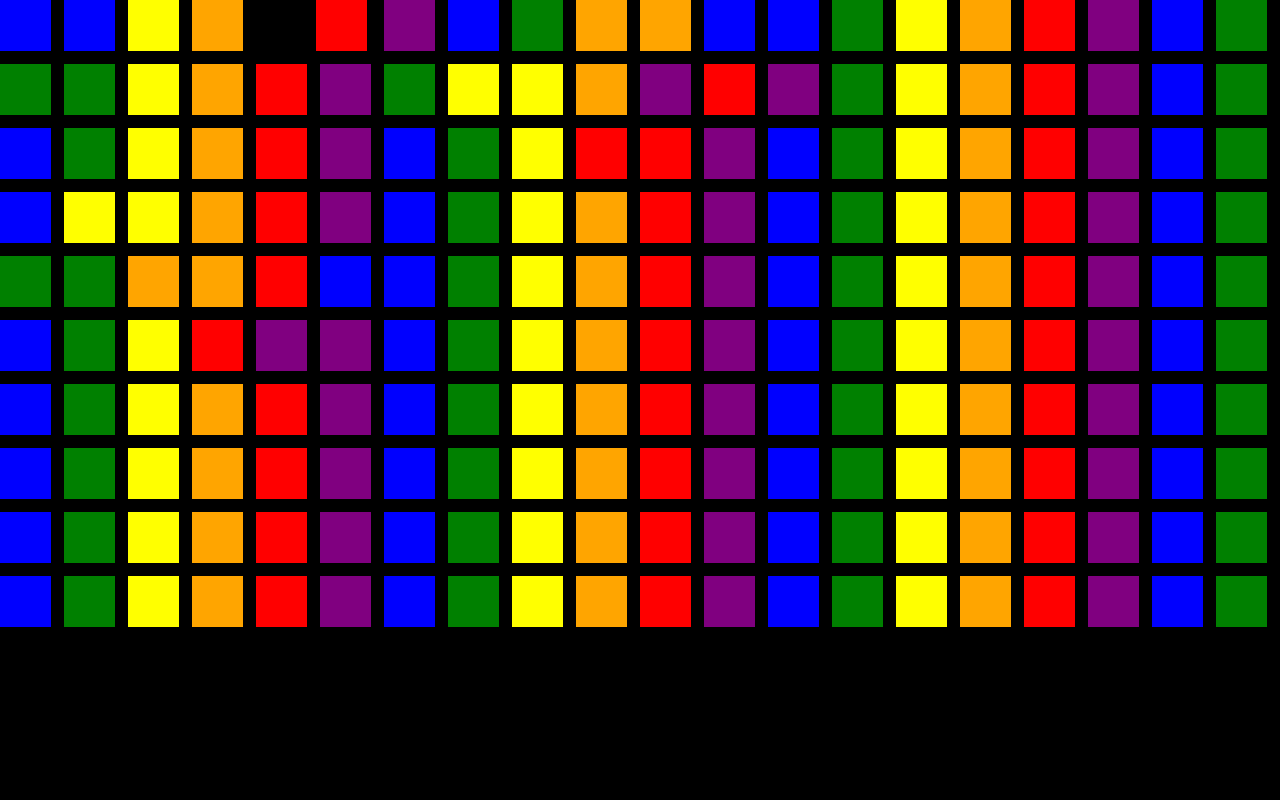
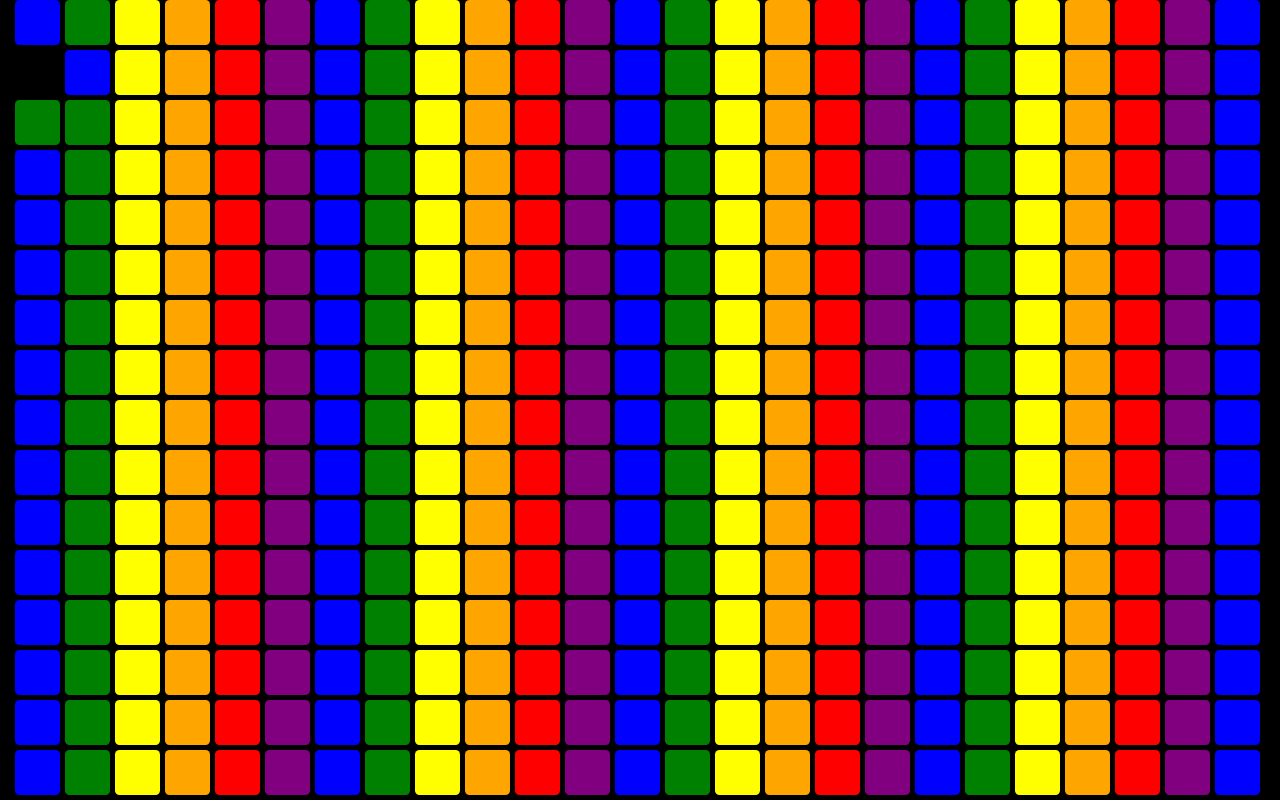
Before and after one commit to benCoomes/webdev2, a plain HTML site: page 4-jQuery/squaresaver.html in a window 1280 px wide. Drawn offline with nearby package versions, Linux system fonts and the light colour scheme.

Commit message:
dynamic square sizing in squaresaver.html

```diff
--- a/4-jQuery/squaresaver.html
+++ b/4-jQuery/squaresaver.html
@@ -4,14 +4,14 @@
 
 	<style type="text/css">
 		.square{
-			width: 4vw;
-			height: 4vw;
-			/*border-radius: 1%;
-			border-color: red;
+			width: 45px;
+			height: 45px;
+			border-radius: 10%;
+			/*border-color: red;
 			border-style: solid;
 			border-width: 5px;*/
-			margin-right: 1vw;
-			margin-bottom: 1vw;
+			margin-right: 5px;
+			margin-bottom: 5px;
 			position: absolute;
 		}
 
@@ -25,9 +25,16 @@
 <body>
 <script type="text/javascript">
 //for testing now, later change to be dynamic w/ viewing size
-var row_count = 10;
-var col_count = 20;
-var square_height = 5;
+var vpw = Math.max(document.documentElement.clientWidth, window.innerWidth || 0);
+var vph = Math.max(document.documentElement.clientHeight, window.innerHeight || 0);
+var square_height = 50;
+
+var row_count = Math.floor(vph/square_height);
+var col_count = Math.floor(vpw/square_height);
+var voffset = (vph%square_height)/2;
+var hoffset = (vpw%square_height)/2;
+//todo: make colorGradient(first color, second color, number of steps)
+// which automatically
 var colors = ['blue', 'green', 'yellow', 'orange', 'red', 'purple'];
 
 var $contentDiv = $("body");
@@ -41,8 +48,8 @@ for(var r = 0; r < row_count; r++){
 			$contentDiv.append(squareHTML);
 			var $square = $("#blank-square");
 			$square.css({
-				"top":(r * square_height).toString() + "vw",
-				"left":(c * square_height).toString() + "vw",
+				"top":((r * square_height) + voffset).toString() + "px",
+				"left":((c * square_height) + hoffset).toString() + "px",
 				"border-color":"black",
 				"background-color":"black"
 			});
@@ -58,8 +65,8 @@ for(var r = 0; r < row_count; r++){
 		$contentDiv.append(squareHTML);
 		var $square = $("#" + square_id);
 		$square.css({
-			"top":(r * square_height).toString() + "vw",
-			"left":(c * square_height).toString() + "vw",
+			"top":((r * square_height) + voffset).toString() + "px",
+			"left":((c * square_height) + hoffset).toString() + "px",
 			"border-color":colors[c%colors.length],
 			"background-color":colors[c%colors.length]
 		});
@@ -89,11 +96,11 @@ function squareSwap(){
 	$adj_square.data("c", oldc);
 	if($adj_square.data("r") == $blank_square.data("r")){
 		var new_pos = $adj_square.data("c");
-		$adj_square.animate({"left": (new_pos * 5) + "vw"}, 100, squareSwap);
+		$adj_square.animate({"left": ((new_pos * square_height) + hoffset) + "px"}, 1000, squareSwap);
 	}
 	else{
 		var new_pos = $adj_square.data("r");
-		$adj_square.animate({"top": (new_pos * 5) + "vw"}, 100, squareSwap);
+		$adj_square.animate({"top": ((new_pos * square_height) + voffset) + "px"}, 1000, squareSwap);
 	}
 }
 
```
